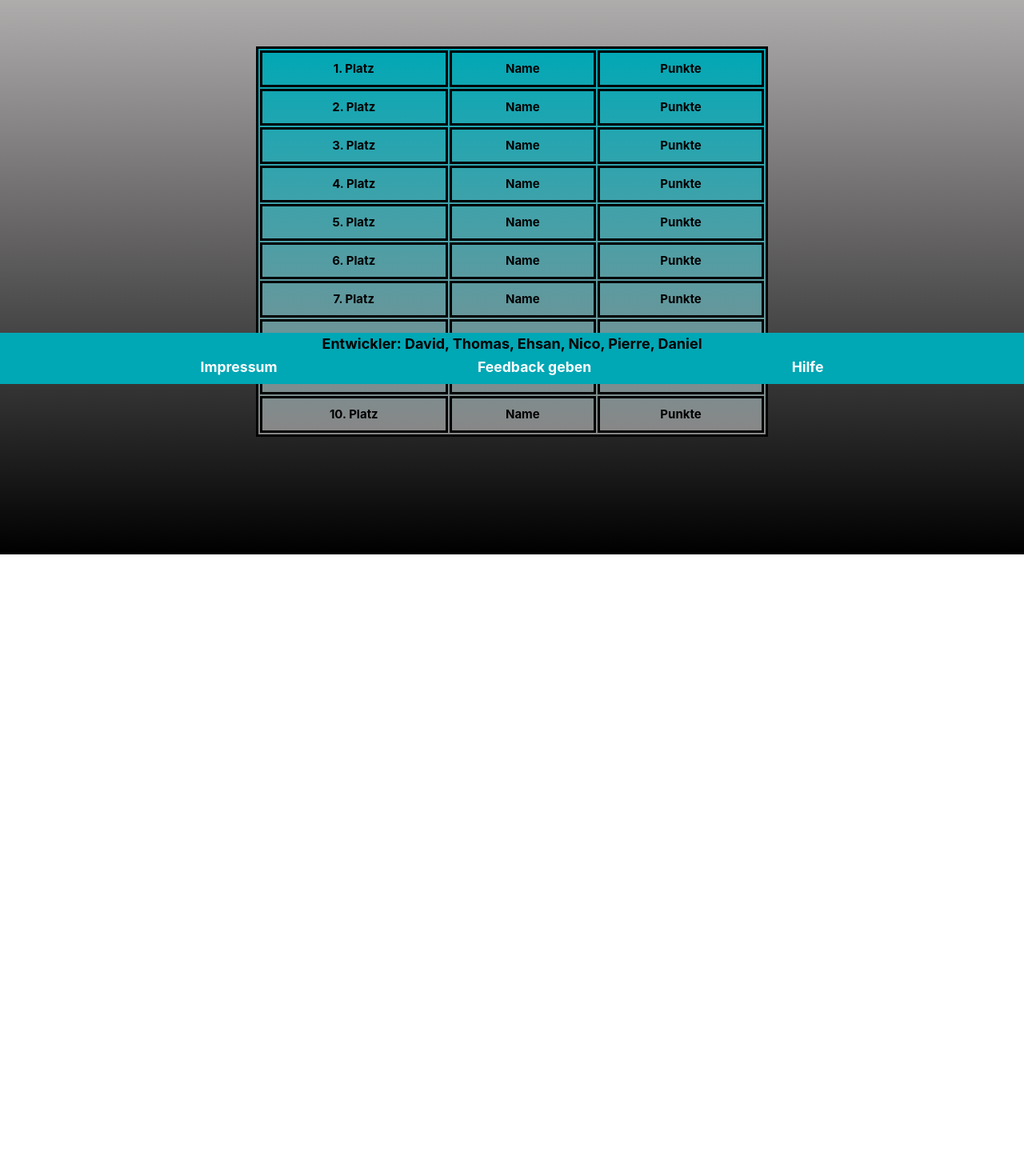
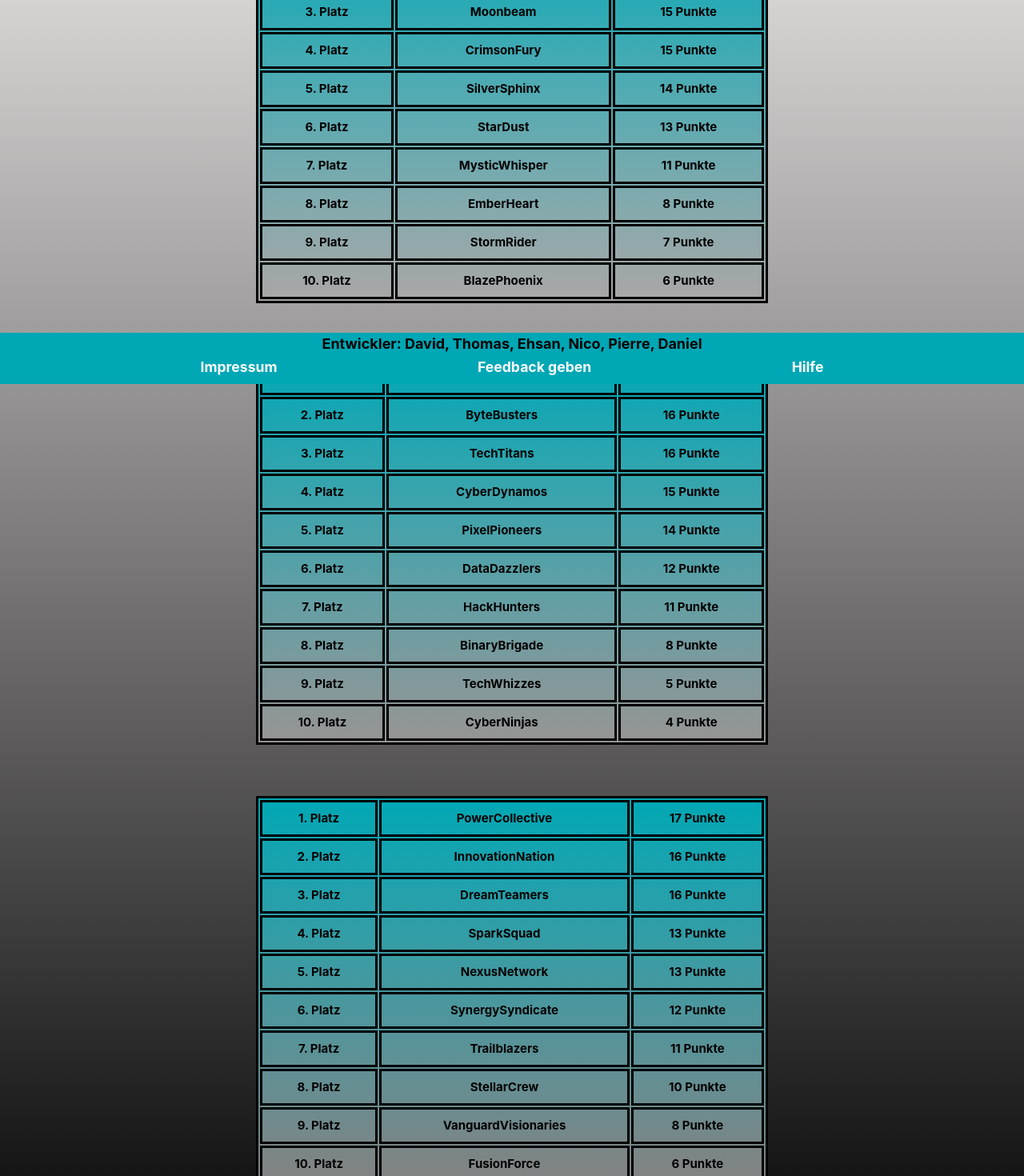
Before and after one commit to floatingbug/iu_quiz, a Vue app in the folder client-app/: page /scoreboard in a window 1280 px wide. Shown: the part 320-1790 px from the top of the page at 80% size. Before the commit the page ends 1013 px from the top, so only its background shows below. Built offline with nearby package versions, Linux system fonts and the light colour scheme.

Commit message:
3 Themen mit je 20 Fragen angelegt, Scoarboard für Päsentation vorläufig eingerichtet, Fragen und Antworten eintragen für Päsentation vorläufig eingerichtet

```diff
--- a/client-app/src/components/CreateLobby.vue
+++ b/client-app/src/components/CreateLobby.vue
@@ -114,9 +114,9 @@ function createLobby(e){
             <div class="form-select" v-if="!chooseGamemode">
               <label for="theme">Themenbereich:</label>
               <select id="theme" v-model="settings.theme">
-                <option value="0">Thema 1</option>
-                <option value="1">Thema 2</option>
-                <option value="2">Thema 3</option>
+                <option value="0">Informationstechnik</option>
+                <option value="1">Naturwissenschaft</option>
+                <option value="2">Geschichte</option>
               </select>
             </div>
         </div>
--- /dev/null
+++ b/client-app/src/components/ScoreboardEinzel.vue
@@ -0,0 +1,74 @@
+<script setup></script>
+
+<template>
+    <div class="container">
+        <table id=" platzierungen">
+            <tr>
+                <th>1. Platz</th>
+                <th>ShadowBlade</th>
+                <th>19 Punkte</th>
+            </tr>
+            <tr>
+                <th>2. Platz</th>
+                <th>LightningStrike</th>
+                <th>17 Punkte</th>
+            </tr>
+            <tr>
+                <th>3. Platz</th>
+                <th>Moonbeam</th>
+                <th>15 Punkte</th>
+            </tr>
+            <tr>
+                <th>4. Platz</th>
+                <th>CrimsonFury</th>
+                <th>15 Punkte</th>
+            </tr>
+            <tr>
+                <th>5. Platz</th>
+                <th>SilverSphinx</th>
+                <th>14 Punkte</th>
+            </tr>
+            <tr>
+                <th>6. Platz</th>
+                <th>StarDust</th>
+                <th>13 Punkte</th>
+            </tr>
+            <tr>
+                <th>7. Platz</th>
+                <th>MysticWhisper</th>
+                <th>11 Punkte</th>
+            </tr>
+            <tr>
+                <th>8. Platz</th>
+                <th>EmberHeart</th>
+                <th> 8 Punkte</th>
+            </tr>
+            <tr>
+                <th>9. Platz</th>
+                <th>StormRider</th>
+                <th>7 Punkte</th>
+            </tr>
+            <tr>
+                <th>10. Platz</th>
+                <th>BlazePhoenix</th>
+                <th>6 Punkte</th>
+            </tr>
+        </table>
+    </div>
+</template>
+
+<style scoped>
+table{
+    min-width: 200px;
+    width: 50%;
+    background-image: linear-gradient(180deg,  #00a7b5 0%, rgba(172, 168, 168, 0.74) 100%);
+    border: 3px solid black;
+
+}
+th, td{
+    border: 3px solid black;
+    color: black;
+    font-weight: 700;
+    padding: 8px;
+}
+</style>
--- /dev/null
+++ b/client-app/src/components/ScoreboardKolla.vue
@@ -0,0 +1,74 @@
+<script setup></script>
+
+<template>
+    <div class="container">
+        <table id=" platzierungen">
+            <tr>
+                <th>1. Platz</th>
+                <th>PowerCollective</th>
+                <th>17 Punkte</th>
+            </tr>
+            <tr>
+                <th>2. Platz</th>
+                <th>InnovationNation</th>
+                <th>16 Punkte</th>
+            </tr>
+            <tr>
+                <th>3. Platz</th>
+                <th>DreamTeamers</th>
+                <th>16 Punkte</th>
+            </tr>
+            <tr>
+                <th>4. Platz</th>
+                <th>SparkSquad</th>
+                <th>13 Punkte</th>
+            </tr>
+            <tr>
+                <th>5. Platz</th>
+                <th>NexusNetwork</th>
+                <th>13 Punkte</th>
+            </tr>
+            <tr>
+                <th>6. Platz</th>
+                <th>SynergySyndicate</th>
+                <th>12 Punkte</th>
+            </tr>
+            <tr>
+                <th>7. Platz</th>
+                <th>Trailblazers</th>
+                <th>11 Punkte</th>
+            </tr>
+            <tr>
+                <th>8. Platz</th>
+                <th>StellarCrew</th>
+                <th> 10 Punkte</th>
+            </tr>
+            <tr>
+                <th>9. Platz</th>
+                <th>VanguardVisionaries</th>
+                <th>8 Punkte</th>
+            </tr>
+            <tr>
+                <th>10. Platz</th>
+                <th>FusionForce</th>
+                <th>6 Punkte</th>
+            </tr>
+        </table>
+    </div>
+</template>
+
+<style scoped>
+table{
+    min-width: 200px;
+    width: 50%;
+    background-image: linear-gradient(180deg,  #00a7b5 0%, rgba(172, 168, 168, 0.74) 100%);
+    border: 3px solid black;
+
+}
+th, td{
+    border: 3px solid black;
+    color: black;
+    font-weight: 700;
+    padding: 8px;
+}
+</style>
--- a/client-app/src/components/Scoreboard.vue
+++ b/client-app/src/components/ScoreboardKoop.vue
@@ -5,53 +5,53 @@
         <table id=" platzierungen">
             <tr>
                 <th>1. Platz</th>
-                <th>Name</th>
-                <th>Punkte</th>
+                <th>CodeCommandos</th>
+                <th>20 Punkte</th>
             </tr>
             <tr>
                 <th>2. Platz</th>
-                <th>Name</th>
-                <th>Punkte</th>
+                <th>ByteBusters</th>
+                <th>16 Punkte</th>
             </tr>
             <tr>
                 <th>3. Platz</th>
-                <th>Name</th>
-                <th>Punkte</th>
+                <th>TechTitans</th>
+                <th>16 Punkte</th>
             </tr>
             <tr>
                 <th>4. Platz</th>
-                <th>Name</th>
-                <th>Punkte</th>
+                <th>CyberDynamos</th>
+                <th>15 Punkte</th>
             </tr>
             <tr>
                 <th>5. Platz</th>
-                <th>Name</th>
-                <th>Punkte</th>
+                <th>PixelPioneers</th>
+                <th>14 Punkte</th>
             </tr>
             <tr>
                 <th>6. Platz</th>
-                <th>Name</th>
-                <th>Punkte</th>
+                <th>DataDazzlers</th>
+                <th>12 Punkte</th>
             </tr>
             <tr>
                 <th>7. Platz</th>
-                <th>Name</th>
-                <th>Punkte</th>
+                <th>HackHunters</th>
+                <th>11 Punkte</th>
             </tr>
             <tr>
                 <th>8. Platz</th>
-                <th>Name</th>
-                <th>Punkte</th>
+                <th>BinaryBrigade</th>
+                <th> 8 Punkte</th>
             </tr>
             <tr>
                 <th>9. Platz</th>
-                <th>Name</th>
-                <th>Punkte</th>
+                <th>TechWhizzes</th>
+                <th>5 Punkte</th>
             </tr>
             <tr>
                 <th>10. Platz</th>
-                <th>Name</th>
-                <th>Punkte</th>
+                <th>CyberNinjas</th>
+                <th>4 Punkte</th>
             </tr>
         </table>
     </div>
--- a/client-app/src/views/ScoreboardView.vue
+++ b/client-app/src/views/ScoreboardView.vue
@@ -1,16 +1,43 @@
 <script setup>
-import Scoreboard from '../components/Scoreboard.vue'
+import { ref } from 'vue'
+import ScoreboardEinzel from '../components/ScoreboardEinzel.vue'
+import ScoreboardKoop from '../components/ScoreboardKoop.vue'
+import ScoreboardKolla from '../components/ScoreboardKolla.vue'
+
+const showEinzel = ref(true)
+const showKoop = ref(true)
+const showKolla = ref(true)
+
+function showEinzelTable() {
+    showEinzel.value = true
+    showKoop.value = false
+    showKolla.value = false
+}
+
+function showKoopTable() {
+    showEinzel.value = false
+    showKoop.value = true
+    showKolla.value = false
+}
+
+function showKollaTable() {
+    showEinzel.value = false
+    showKoop.value = false
+    showKolla.value = true
+}
 </script>
 
 <template>
     <div class="container">
-        <button>Einzel</button>
-        <button>Kooperativ</button>
-        <button>Kollaborativ</button>
+        <button v-on:click="showEinzelTable">Einzel</button>
+        <button v-on:click="showKoopTable">Kooperativ</button>
+        <button v-on:click="showKollaTable">Kollaborativ</button>
     </div>
 
     <div class="container1">
-        <Scoreboard/>
+        <ScoreboardEinzel v-if="showEinzel"/>
+        <ScoreboardKoop v-if="showKoop"/>
+        <ScoreboardKolla v-if="showKolla"/>
     </div>
 </template>
 
@@ -21,7 +48,7 @@ import Scoreboard from '../components/Scoreboard.vue'
     display: flex;
     justify-content: center;
     flex-wrap: wrap;
-    margin-top: 10%;
+    margin-top: 5%;
 }
 button{
     min-width: 30px;
@@ -30,6 +57,7 @@ button{
 }
 
 .container1{
+    margin-top: -3%;
     padding-bottom: 10%;
 }
 
```
Also changed, not shown: client-app/src/components/Registrieren.vue (deleted, +0 -7 lines), client-app/src/components/RichtigeAntwortUndErgebnisKolla.vue (deleted, +0 -7 lines), client-app/src/components/RichtigeAntwortUndErgebnisKoop.vue (deleted, +0 -7 lines), client-app/src/views/FragenAntwortenEintragenView.vue (+76 -21 lines), 1 other file (tests, documents, lock files or other folders).
